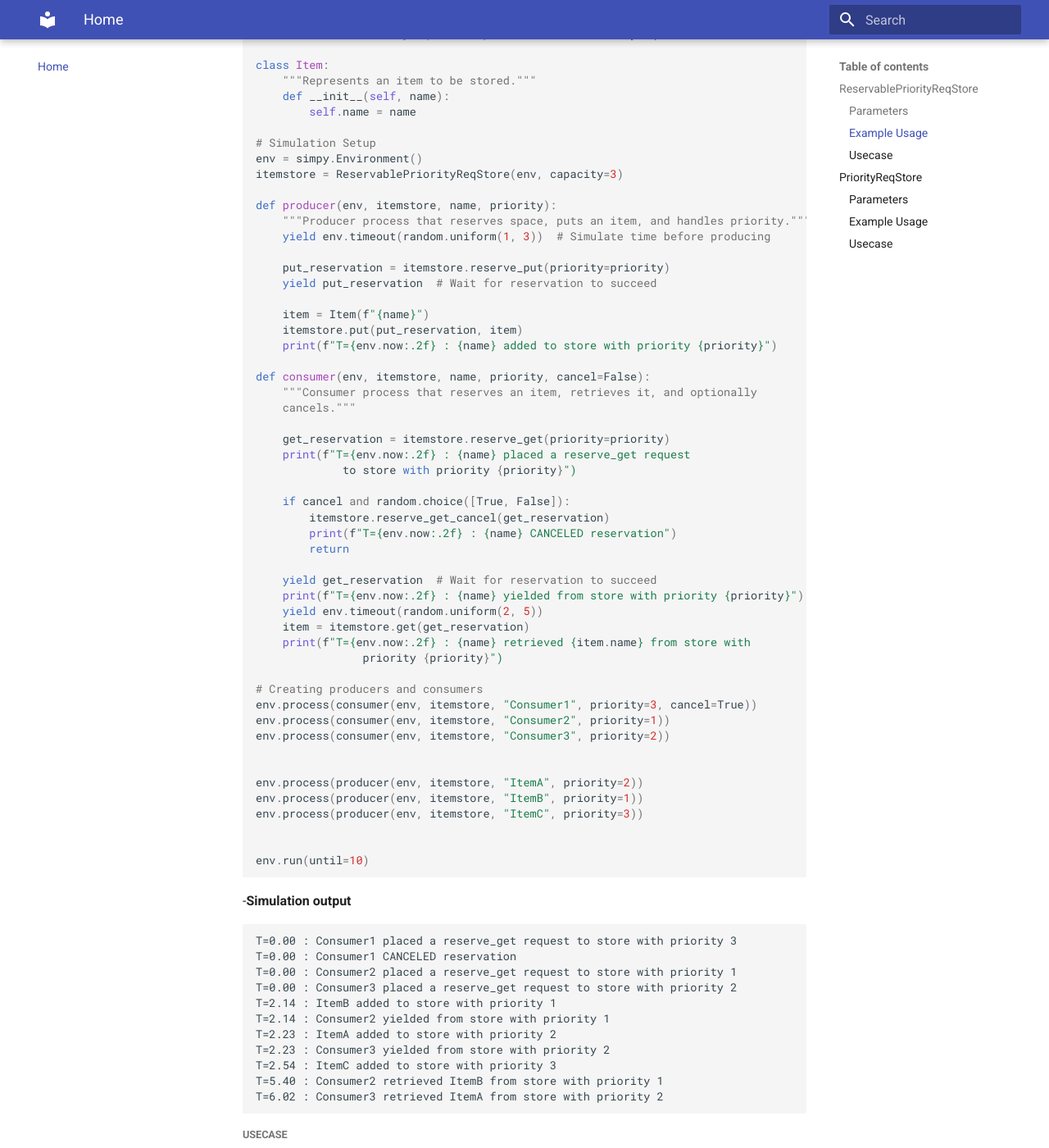
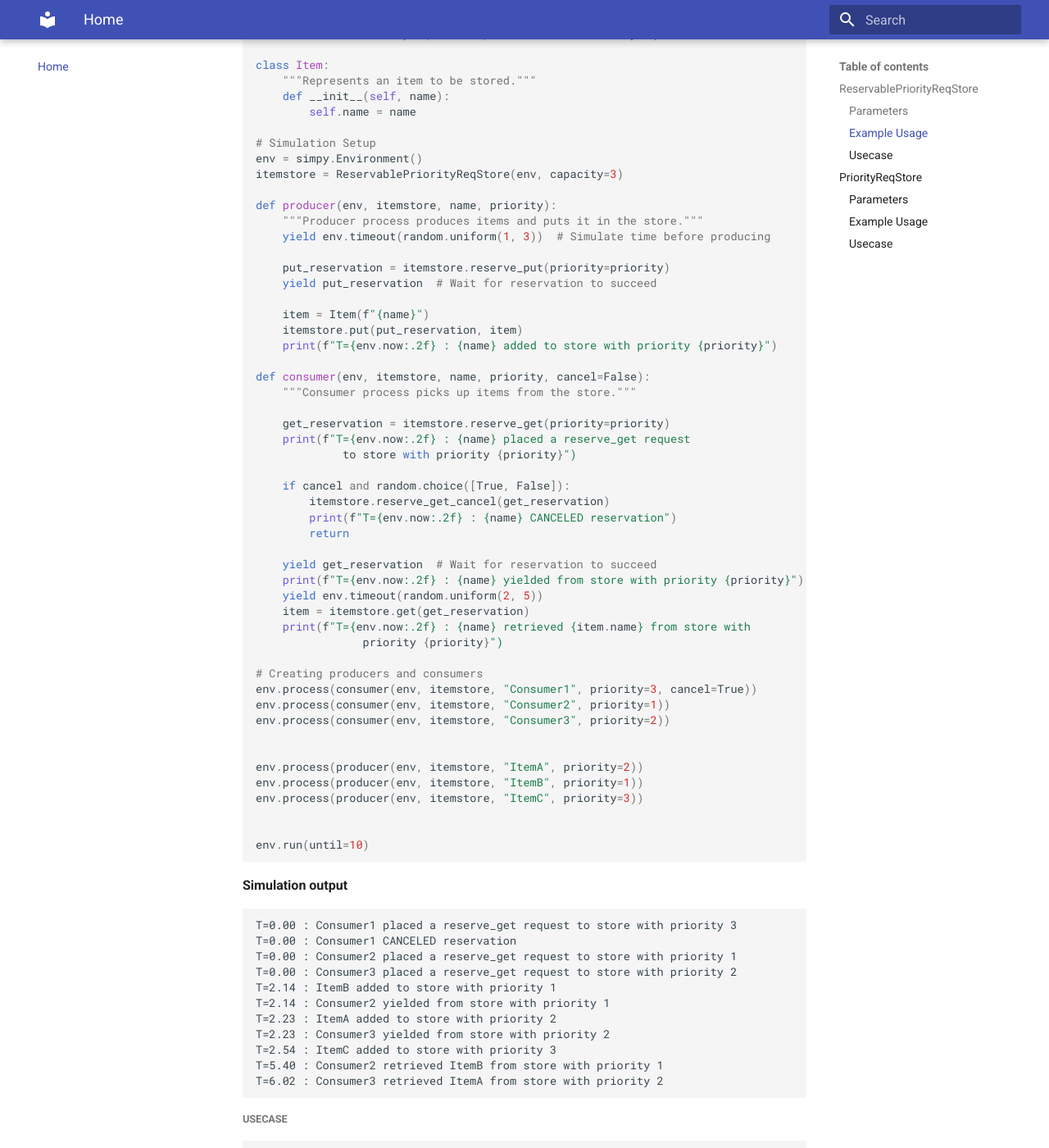
Before and after one commit to FactorySimPy/FactorySimPydocs, an MkDocs documentation site: the page built from docs/index.md, in a window 1280 px wide and 1400 px high, scrolled down 1199 px. Shown: the whole window at 82% size. Built offline with MkDocs 1.6.1 and Material for MkDocs 9.7.7, drawn with Linux system fonts in a browser that asks for light colours.

Commit message:
changes in index

````diff
--- a/docs/index.md
+++ b/docs/index.md
@@ -50,7 +50,7 @@ env = simpy.Environment()
 itemstore = ReservablePriorityReqStore(env, capacity=3)
 
 def producer(env, itemstore, name, priority):
-    """Producer process that reserves space, puts an item, and handles priority."""
+    """Producer process produces items and puts it in the store."""
     yield env.timeout(random.uniform(1, 3))  # Simulate time before producing
 
     put_reservation = itemstore.reserve_put(priority=priority)
@@ -61,8 +61,7 @@ def producer(env, itemstore, name, priority):
     print(f"T={env.now:.2f} : {name} added to store with priority {priority}")
 
 def consumer(env, itemstore, name, priority, cancel=False):
-    """Consumer process that reserves an item, retrieves it, and optionally
-    cancels."""
+    """Consumer process picks up items from the store."""
 
     get_reservation = itemstore.reserve_get(priority=priority)
     print(f"T={env.now:.2f} : {name} placed a reserve_get request
@@ -94,7 +93,7 @@ env.process(producer(env, itemstore, "ItemC", priority=3))
 env.run(until=10)
 ```
 
--**Simulation output**
+**Simulation output**
 ```
 T=0.00 : Consumer1 placed a reserve_get request to store with priority 3
 T=0.00 : Consumer1 CANCELED reservation
@@ -250,7 +249,7 @@ run_simulation()
 
 ```
 
--**Simulation output**
+**Simulation output**
 
 ```
 T=0.00: Machine orange: waiting to yield reserve_get requests
@@ -332,7 +331,7 @@ p4= env.process(source('IN-B',env,1,1))
 env.run(until=5)
 ```
 
--**Simulation output**
+**Simulation output**
 ```
 T=0.00: Sink OUT-1 placed a get request with priority 2 in the store
 T=0.00: Sink OUT-2 placed a get request with priority 1 in the store
@@ -402,7 +401,7 @@ if __name__ == "__main__":
 
 ```
 
--**Simulation output**
+**Simulation output**
 ```
 T=0.00: Admin places a request with priority 3
 T=0.00: Library places a request with priority 3
````
Also changed, not shown: site/index.html, site/search/search_index.json.
